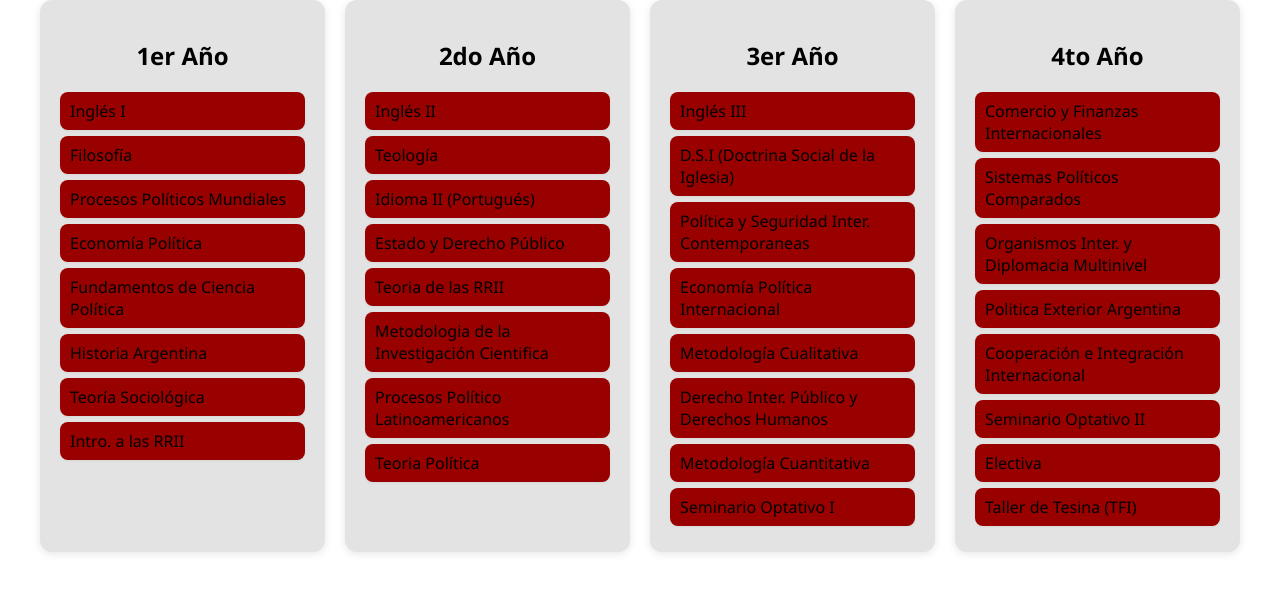
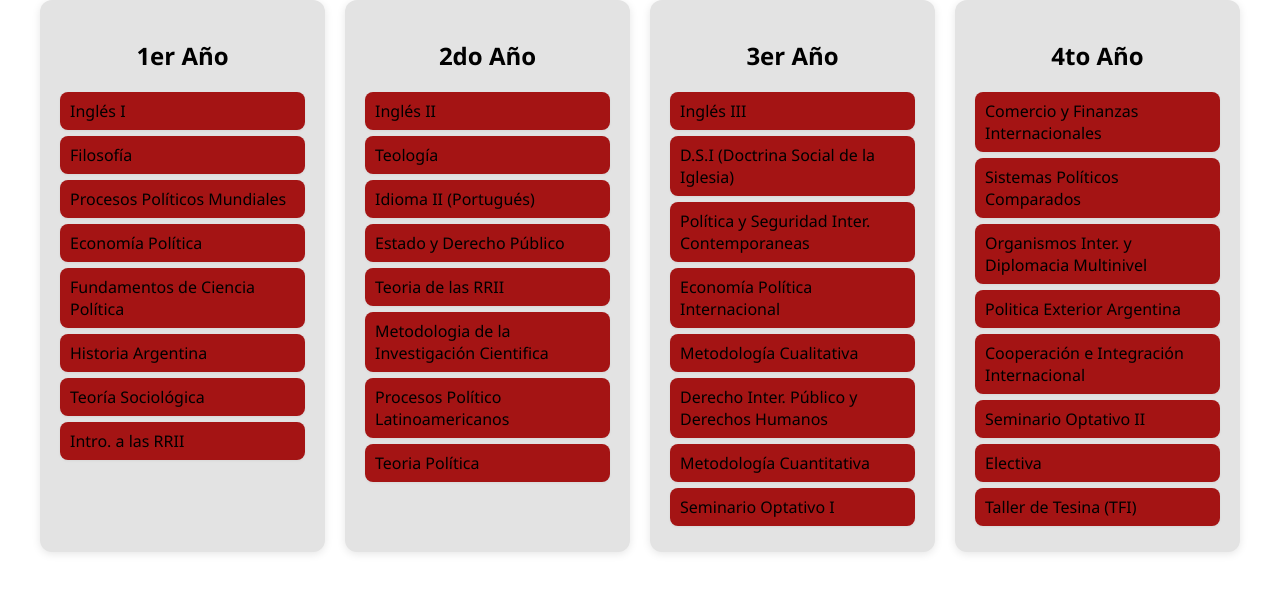
Before and after one commit to M4axxx07/Nerin07.github.io, a plain HTML site: page index.html in a window 1280 px wide. Shown: the part 182-774 px from the top of the page. Drawn offline with Linux system fonts and the light colour scheme.

Commit message:
Update index.html

```diff
--- a/index.html
+++ b/index.html
@@ -69,7 +69,7 @@
     }
 
     .materia {
-      background-color: #990000;
+      background-color: #a41414;
       padding: 8px 10px;
       margin: 6px 0;
       border-radius: 8px;
```
